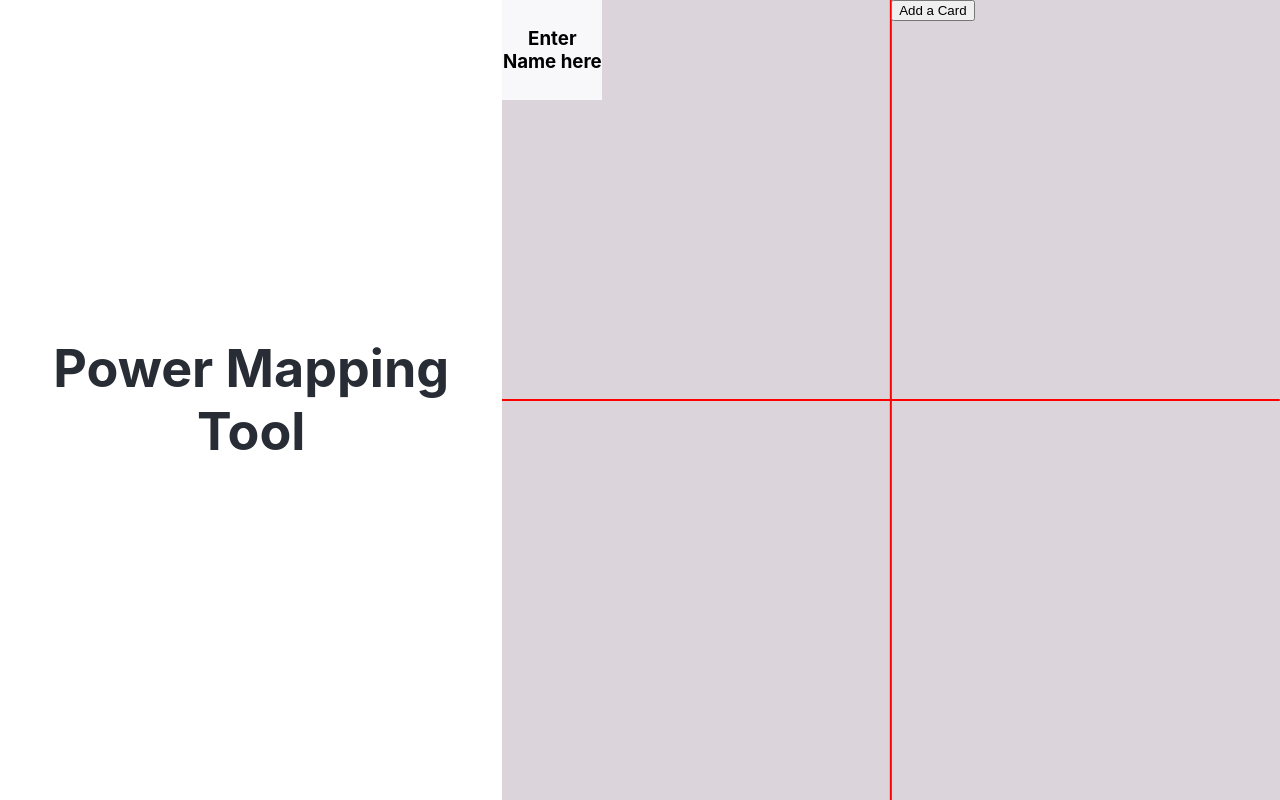
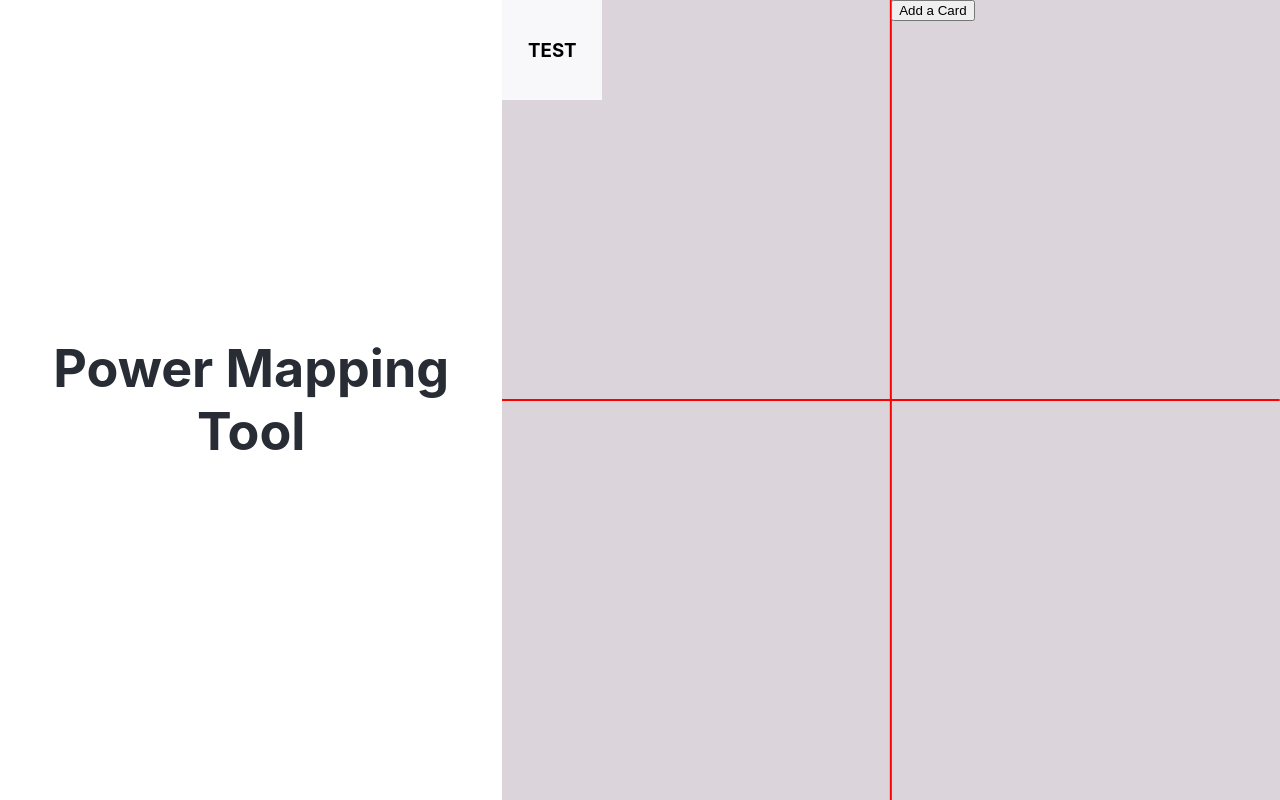
Before and after one commit to rabblerouser/power-map, a React (Create React App) app: page / in a window 1280 px wide. Both pictures are taken after a click on the button "Add a Card". Built offline with nearby package versions, Linux system fonts and the light colour scheme.

Commit message:
[Alex] Add name into card props

```diff
--- a/src/axis/axis.js
+++ b/src/axis/axis.js
@@ -12,11 +12,11 @@ class Axis extends Component {
             }
     }
 
-    appendChild() {
+    appendChild( ) {
         this.setState({
             children: [
                 ...this.state.children,
-                <Card/>
+                <Card name={"TEST"}/>
             ]
         });
     }
--- a/src/card/card.js
+++ b/src/card/card.js
@@ -3,11 +3,20 @@ import Draggable from 'react-draggable';
 
 
 class Card extends Component {
+
+    constructor(){
+        super();
+
+        this.props = {
+            name: "Enter name here"
+        }
+    }
+
     render() {
         return (
             <Draggable bounds="parent" >
                 <div className={"test"}>
-                    <h3>Enter Name here</h3>
+                    <h3>{this.props.name}</h3>
 
                 </div>
             </Draggable>
```
